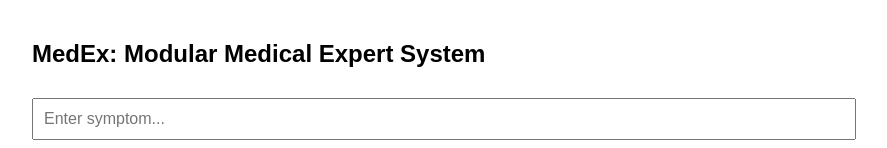
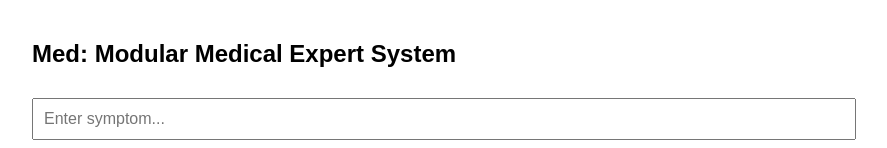
Before and after one commit to MariusM/expert, a plain HTML site: page index.html in a window 1280 px wide. Shown: the top 148 px of the page, without its empty margins (208-1095 px from the left). Drawn offline with Linux system fonts and the light colour scheme; a script that the page names is missing.

Commit message:
Update index.html

```diff
--- a/index.html
+++ b/index.html
@@ -1,7 +1,7 @@
 <!DOCTYPE html>
 <html>
 <head>
-    <title>MedEx Modular</title>
+    <title>Med Modular</title>
     <script src="https://cdn.jsdelivr.net/npm/tau-prolog@0.3.2/modules/core.js"></script>
     <script src="https://cdn.jsdelivr.net/npm/tau-prolog@0.3.2/modules/lists.js"></script>
     <style>
@@ -12,7 +12,7 @@
     </style>
 </head>
 <body>
-    <h2>MedEx: Modular Medical Expert System</h2>
+    <h2>Med: Modular Medical Expert System</h2>
     <input type="text" id="symptomInput" placeholder="Enter symptom...">
     <button onclick="querySymptom()">Diagnose</button>
     <pre id="results">Awaiting input...</pre>
```
